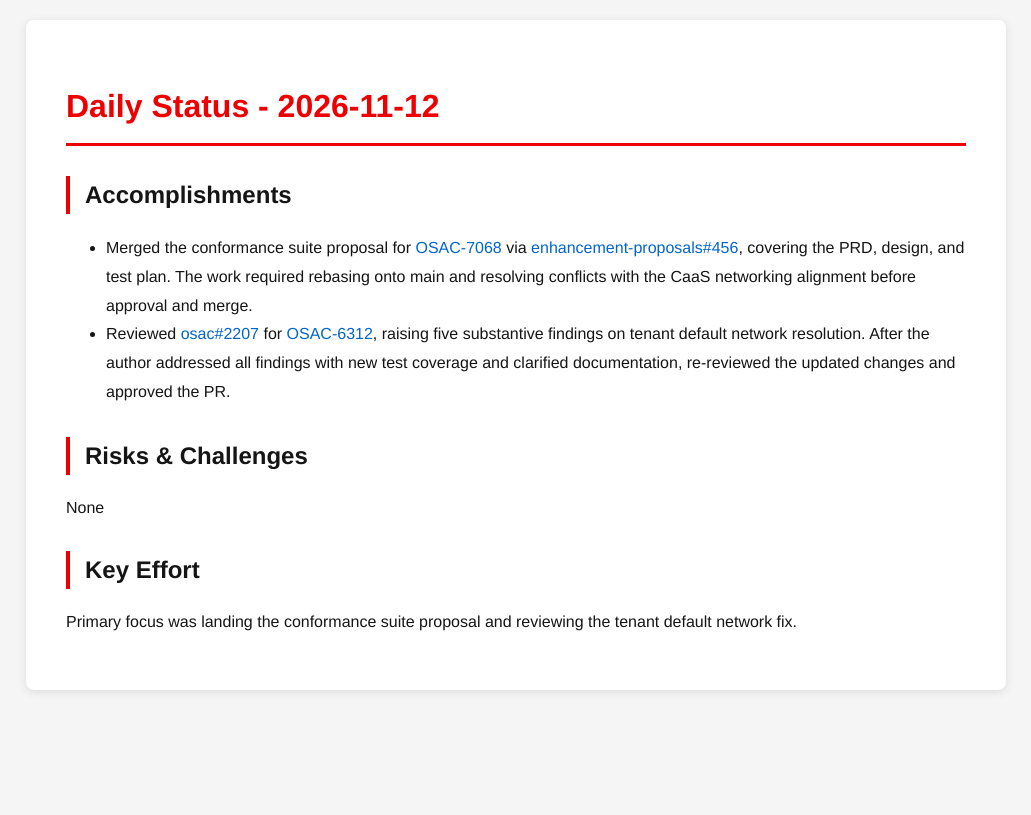
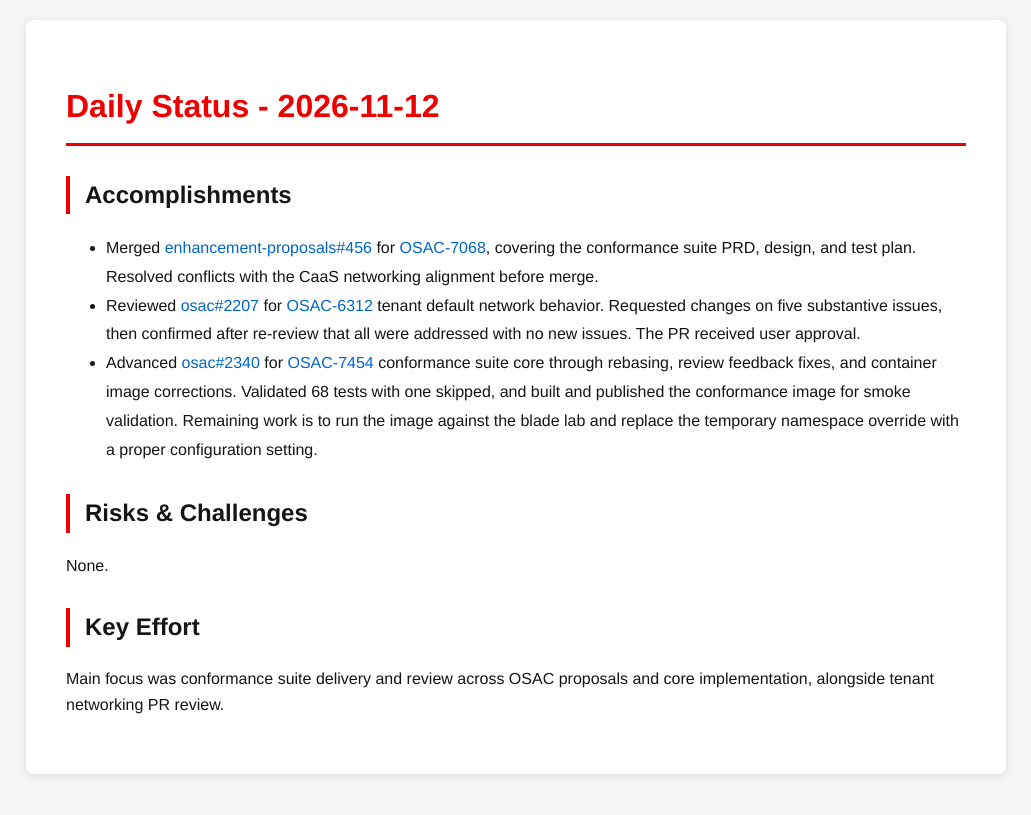
Before and after one commit to tzvatot/daily-status, a Jekyll site: the page built from 2026-11-12.md, in a window 1280 px wide. Shown: the top 815 px of the page, without its empty margins (124-1155 px from the left). Built offline with Jekyll 4.4.1, drawn with Linux system fonts in a browser that asks for light colours.

Commit message:
Daily status update - 2026-11-12

```diff
--- a/2026-11-12.md
+++ b/2026-11-12.md
@@ -7,11 +7,12 @@ date: 2026-11-12
 # Daily Status - 2026-11-12
 
 ## Accomplishments
-- Merged the conformance suite proposal for [OSAC-7068](https://redhat.atlassian.net/browse/OSAC-7068) via [enhancement-proposals#456](https://github.com/osac-project/enhancement-proposals/pull/456), covering the PRD, design, and test plan. The work required rebasing onto main and resolving conflicts with the CaaS networking alignment before approval and merge.
-- Reviewed [osac#2207](https://github.com/osac-project/osac/pull/2207) for [OSAC-6312](https://redhat.atlassian.net/browse/OSAC-6312), raising five substantive findings on tenant default network resolution. After the author addressed all findings with new test coverage and clarified documentation, re-reviewed the updated changes and approved the PR.
+- Merged [enhancement-proposals#456](https://github.com/osac-project/enhancement-proposals/pull/456) for [OSAC-7068](https://redhat.atlassian.net/browse/OSAC-7068), covering the conformance suite PRD, design, and test plan. Resolved conflicts with the CaaS networking alignment before merge.
+- Reviewed [osac#2207](https://github.com/osac-project/osac/pull/2207) for [OSAC-6312](https://redhat.atlassian.net/browse/OSAC-6312) tenant default network behavior. Requested changes on five substantive issues, then confirmed after re-review that all were addressed with no new issues. The PR received user approval.
+- Advanced [osac#2340](https://github.com/osac-project/osac/pull/2340) for [OSAC-7454](https://redhat.atlassian.net/browse/OSAC-7454) conformance suite core through rebasing, review feedback fixes, and container image corrections. Validated 68 tests with one skipped, and built and published the conformance image for smoke validation. Remaining work is to run the image against the blade lab and replace the temporary namespace override with a proper configuration setting.
 
 ## Risks & Challenges
-None
+None.
 
 ## Key Effort
-Primary focus was landing the conformance suite proposal and reviewing the tenant default network fix.
+Main focus was conformance suite delivery and review across OSAC proposals and core implementation, alongside tenant networking PR review.
```
